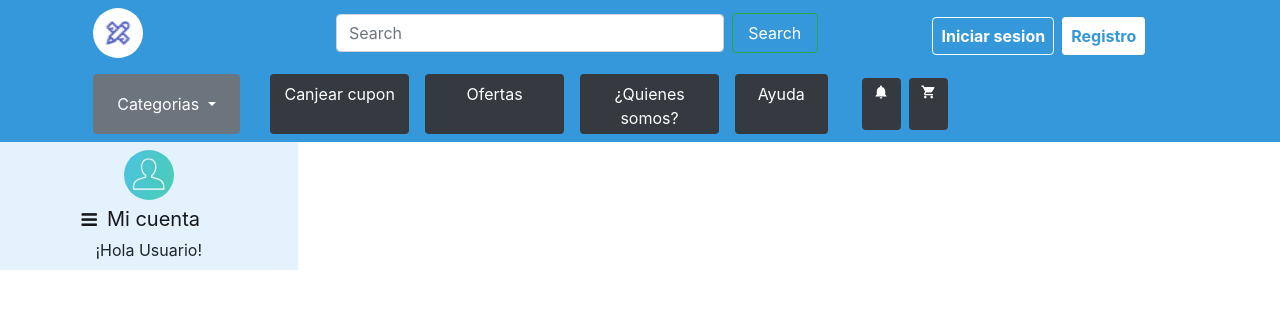
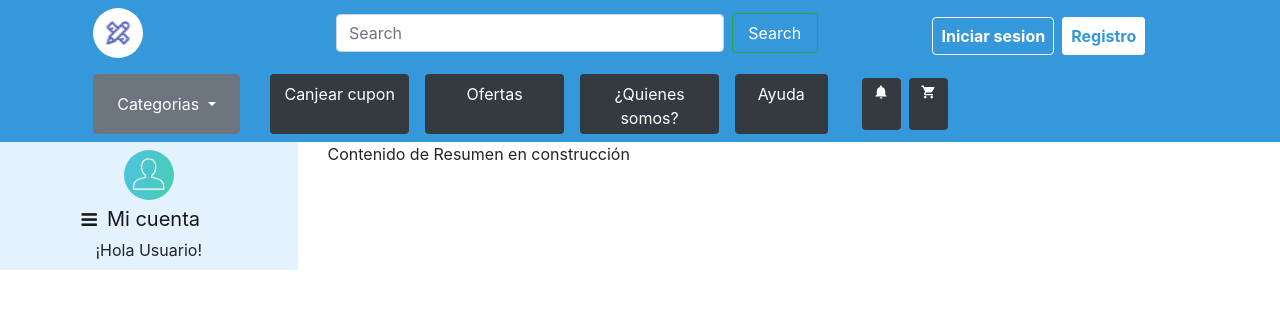
Before and after one commit to Cristian-Mansilla/Proyecto-Integrador-Ecommerce, a PHP site: page /perfil.php in a window 1280 px wide. Shown: the top 309 px of the page. Run offline with PHP 8.4, Linux system fonts and the light colour scheme.

Commit message:
agregando funcionalidad a los nav-items

```diff
--- a/perfil.php
+++ b/perfil.php
@@ -23,12 +23,16 @@
             </button>
             <span>¡Hola Usuario!</span>
             <div class="collapse" id="navbarNavDropdown">
-              <ul class="navbar-nav">
+              <ul class="nav navbar-nav" role="tablist">
                 <li class="nav-item">
-                  <a class="nav-link" href="#"><i class="fa fa-list-alt"></i> Resumen </a>
+                  <a class="nav-link active" id="resumen-tab" href="#resumen" data-toggle="tab" role="tab" aria-controls="resumen" aria-selected="true">
+                    <i class="fa fa-list-alt"></i>Resumen
+                  </a>
                 </li>
                 <li class="nav-item">
-                  <a class="nav-link" href="#"><ion-icon name="card"></ion-icon> Facturación </a>
+                  <a class="nav-link" id="facturacion-tab" href="#facturacion" data-toggle="tab" role="tab" aria-controls="facturacion" aria-selected="false">
+                    <ion-icon name="card"></ion-icon>Facturación
+                  </a>
                 </li>
                 <li class="nav-item dropdown">
                   <a class="nav-link dropdown-toggle" href="#" id="navbarDropdownMenuLink" role="button" data-toggle="dropdown" aria-haspopup="true" aria-expanded="false">
@@ -55,12 +59,18 @@
           </nav>
         </section>
       </div>
-    <div class="col-12 col-md-9">
-      <section class="content-perfil">
-        <!--contenido para los nav-items-->
-      </section>
+      <!--contenido para los nav-items-->
+      <div class="col-12 col-md-9">
+        <section class="tab-content">
+          <div class="tab-pane fade show active" id="resumen" role="tabpanel" aria-labelledby="resumen-tab">
+            Contenido de Resumen en construcción
+          </div>
+          <div class="tab-pane fade show" id="facturacion" role="tabpanel" aria-labelledby="facturacion-tab">
+            Contenido de Facturación en construcción
+          </div>
+        </section>
+      </div>
     </div>
-  </div>
     <!--finaliza seccion perfil-->
 
     <script src="https://code.jquery.com/jquery-3.3.1.slim.min.js" integrity="sha384-q8i/X+965DzO0rT7abK41JStQIAqVgRVzpbzo5smXKp4YfRvH+8abtTE1Pi6jizo" crossorigin="anonymous"></script>
```
